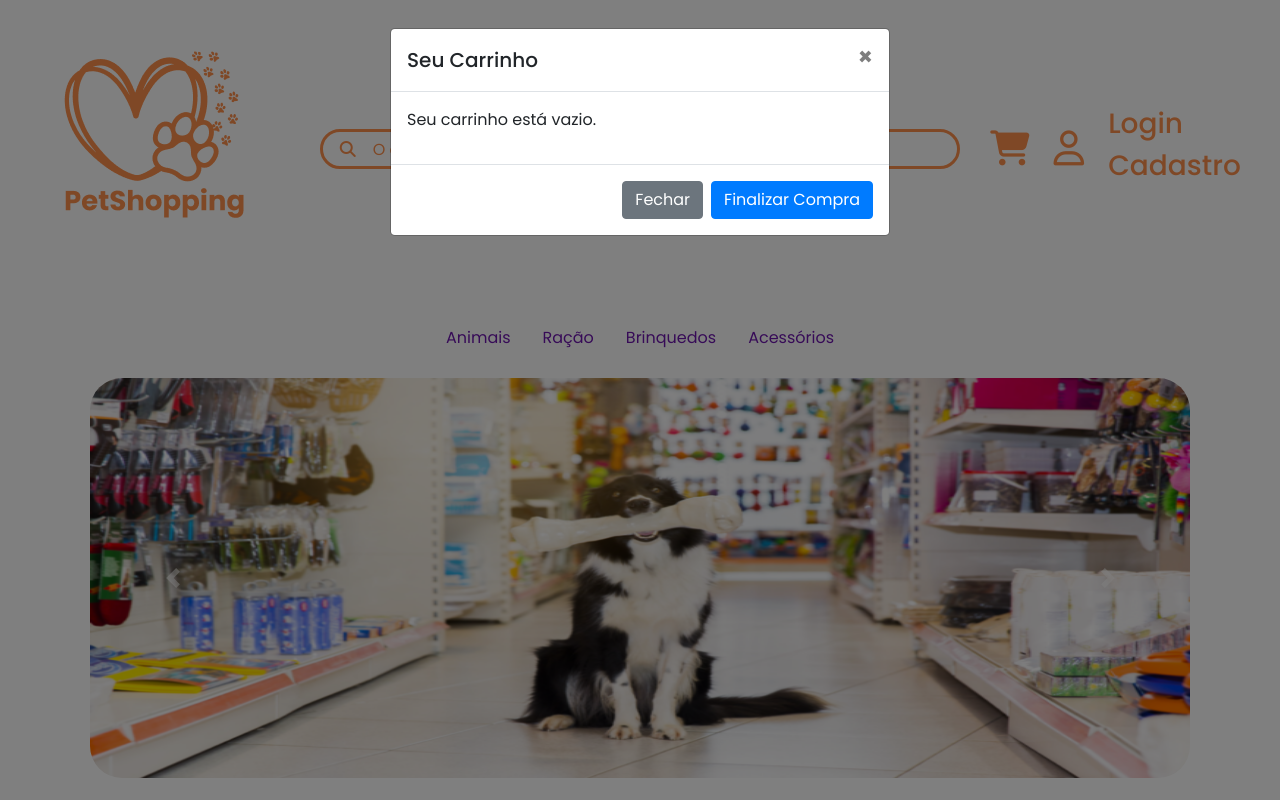
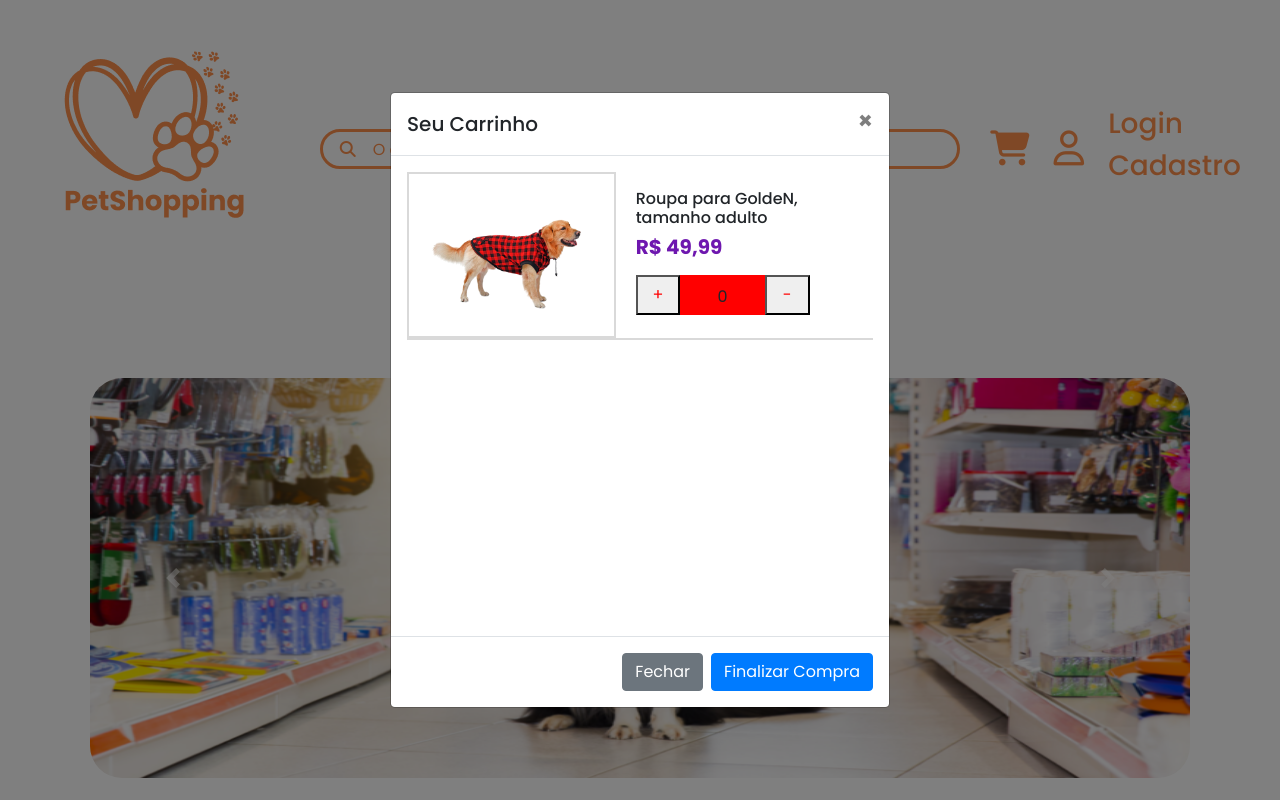
Before and after one commit to nvpetri/PetShop, a plain HTML site: page pages/produtos.html in a window 1280 px wide. Both pictures are taken after a click on the element 1009 px from the left and 149 px from the top of the page. Shown: the top 800 px of the page. Drawn offline with nearby package versions, Linux system fonts and the light colour scheme.

Commit message:
modal carrinho

```diff
--- /dev/null
+++ b/css/contador.css
@@ -0,0 +1,24 @@
+.contador{
+    display: flex;
+    justify-content: space-between;
+    width: 80%;
+  }
+
+  .p{
+    display: grid;
+    place-items: center;
+    height: 50%;
+  }
+
+  .number{
+    background-color: red;
+    display: grid;
+    place-items: center;
+    height: 100%;
+    width: 100%;
+  }
+
+  .counter{
+    width: 50%;
+    color: red;
+  }
--- a/css/produtos.css
+++ b/css/produtos.css
@@ -87,7 +87,7 @@ h2 {
     gap: 60px;
 }
 
-.card {
+.cards .card {
     width: 18rem;
     max-height: 45vh;
     display: flex;
@@ -97,7 +97,7 @@ h2 {
     font-weight: bold;
 }
 
-.card:hover{
+.cards .card:hover{
     scale: 1.1;
     transition: 0.3s;
 }
@@ -136,3 +136,27 @@ input:focus {
 footer{
     height: 10vh;
 }
+
+.modal-body{
+    height: 60vh !important;
+}
+
+.compra{
+    display: flex;
+    justify-content: space-between;
+    align-items: center;
+    border-bottom: 2px solid #D9D9D9;
+}
+
+.img-compra{
+    display: grid;
+    place-items: center;
+    background-color: transparent;
+    border: 2px solid #D9D9D9;
+    height: 100%;
+    width: 50%;
+}
+
+.img-compra img{
+    width: 80%;
+}
--- a/pages/produtos.html
+++ b/pages/produtos.html
@@ -10,6 +10,7 @@
     <link href="https://fonts.googleapis.com/css2?family=Poppins:ital,wght@0,100;0,200;0,300;0,400;0,500;0,600;0,700;0,800;0,900;1,100;1,200;1,300;1,400;1,500;1,600;1,700;1,800;1,900&display=swap" rel="stylesheet">
     <link rel="stylesheet" href="https://cdnjs.cloudflare.com/ajax/libs/font-awesome/6.5.1/css/all.min.css">
     <link rel="stylesheet" href="../css/produtos.css">
+    <link rel="stylesheet" href="../css/contador.css">
     <link rel="stylesheet" href="https://cdn.jsdelivr.net/npm/bootstrap@4.6.2/dist/css/bootstrap.min.css" integrity="sha384-xOolHFLEh07PJGoPkLv1IbcEPTNtaed2xpHsD9ESMhqIYd0nLMwNLD69Npy4HI+N" crossorigin="anonymous">
     <script src="https://cdn.jsdelivr.net/npm/jquery@3.5.1/dist/jquery.slim.min.js" integrity="sha384-DfXdz2htPH0lsSSs5nCTpuj/zy4C+OGpamoFVy38MVBnE+IbbVYUew+OrCXaRkfj" crossorigin="anonymous"></script>
     <script src="https://cdn.jsdelivr.net/npm/popper.js@1.16.1/dist/umd/popper.min.js" integrity="sha384-9/reFTGAW83EW2RDu2S0VKaIzap3H66lZH81PoYlFhbGU+6BZp6G7niu735Sk7lN" crossorigin="anonymous"></script>
@@ -146,7 +147,7 @@
 
     <!-- Modal do Carrinho -->
     <div class="modal fade" id="carrinhoModal" tabindex="-1" role="dialog" aria-labelledby="carrinhoModalLabel" aria-hidden="true">
-        <div class="modal-dialog" role="document">
+        <div class="modal-dialog modal-dialog-centered" role="document">
           <div class="modal-content">
             <div class="modal-header">
               <h5 class="modal-title" id="carrinhoModalLabel">Seu Carrinho</h5>
@@ -155,9 +156,27 @@
               </button>
             </div>
             <div class="modal-body">
-              <!-- Conteúdo do seu carrinho aqui -->
-              <!-- Por exemplo: -->
-              <p>Seu carrinho está vazio.</p>
+              <div class="compra">
+                <div class="img-compra">
+                    <img src="../img/dog.png" alt="">
+                </div>
+                <div class="card" style="width: 18rem; border: none;">
+                    <div class="card-body">
+                      <h6 class="card-subtitle mb-2 text-body-secondary">Roupa para GoldeN, tamanho adulto</h6>
+                      <h5 class="card-title">R$ 49,99</h5>
+                      <p class="card-text"></p>
+                      <div class="contador">
+                        <button onclick="aumentarContador()" class="counter">+</button>
+                            <div class="number">
+                                <div class="p">
+                                    <p id="contador">0</p>
+                                </div>
+                            </div>
+                        <button onclick="diminuirContador()" class="counter">-</button>
+                        </div>
+                    </div>
+                  </div>
+              </div>
             </div>
             <div class="modal-footer">
               <button type="button" class="btn btn-secondary" data-dismiss="modal">Fechar</button>
```
